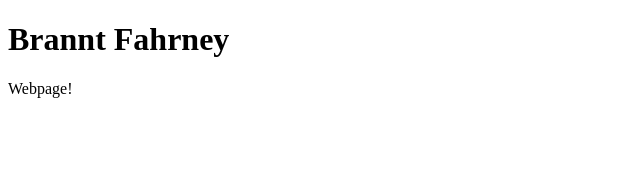
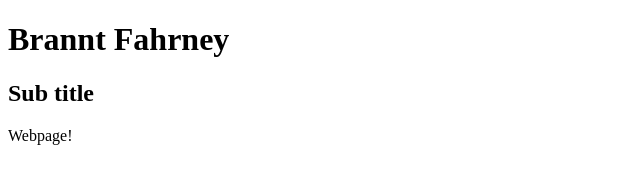
Before and after one commit to Brannnt/MART341-WebDesign, a plain HTML site: page test_directory/index.html in a window 1280 px wide. Shown: the whole page, without its empty margins (0-640 px from the left). Drawn offline with Linux system fonts and the light colour scheme.

Commit message:
Update index.html

```diff
--- a/test_directory/index.html
+++ b/test_directory/index.html
@@ -9,6 +9,9 @@
         <h1>
             Brannt Fahrney
         </h1>
+        <h2>
+            Sub title
+        </h2>
         <p>
             Webpage!
         </p>
```
